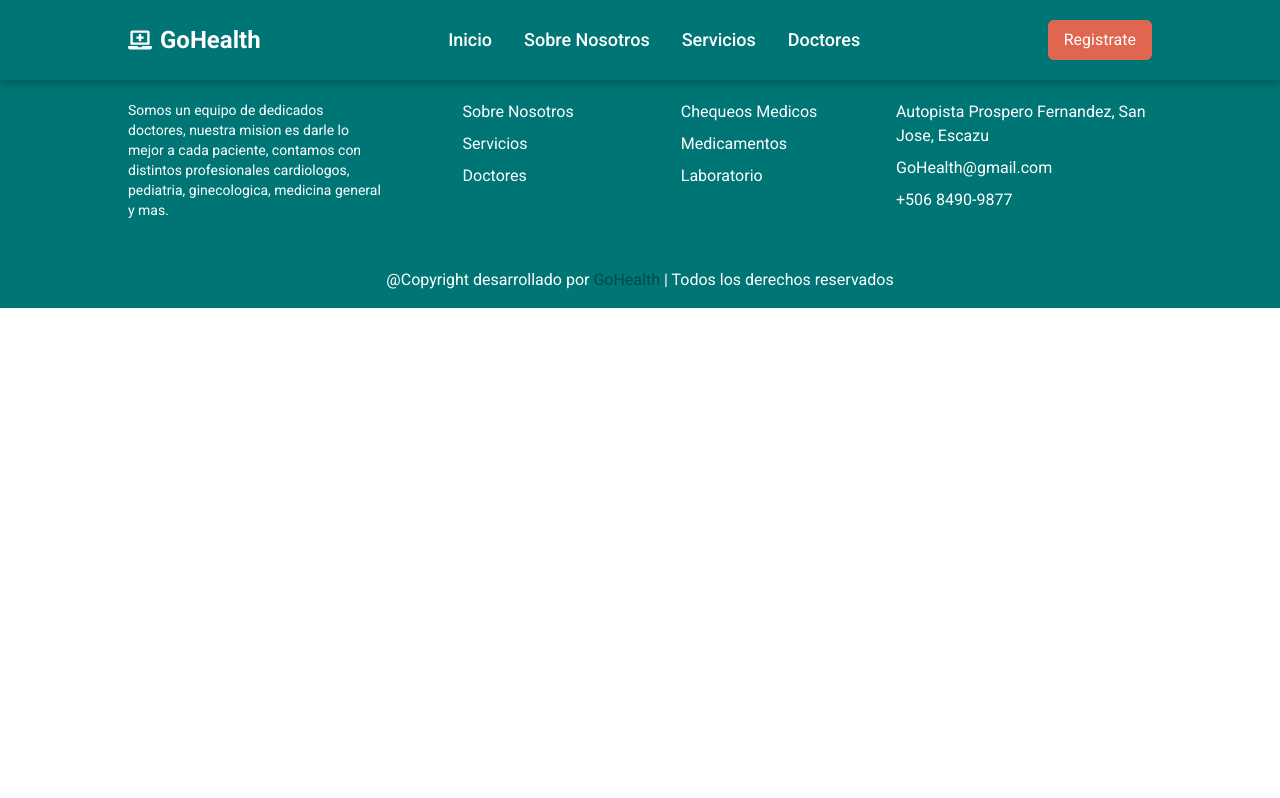
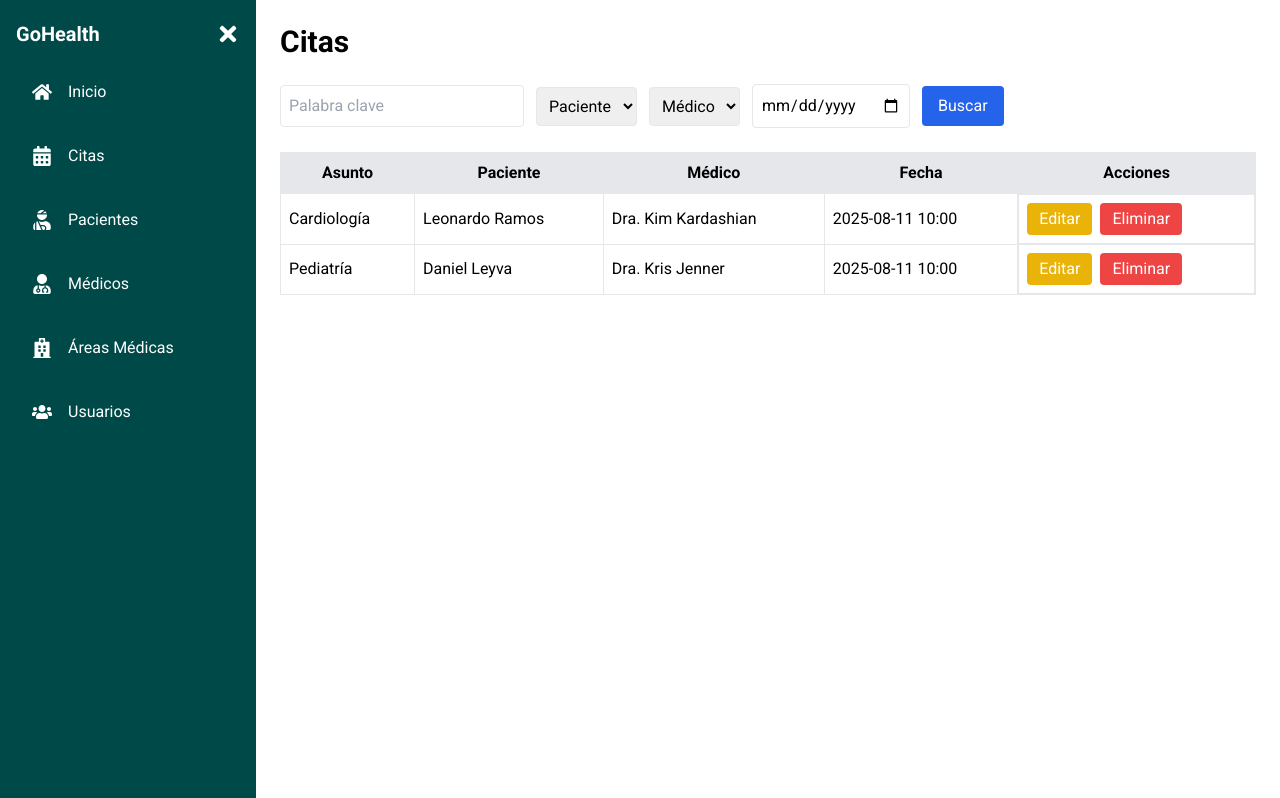
Before and after one commit to camillaquiros/Proyecto-Componentes, a React (Vite) app in the folder GoHealth/: page /citas in a window 1280 px wide. Shown: the top 798 px of the page. Built offline with nearby package versions, Linux system fonts and the light colour scheme.

Commit message:
Sidebar/Pagina Citas y redirección de login

```diff
--- a/GoHealth/src/App.jsx
+++ b/GoHealth/src/App.jsx
@@ -2,23 +2,26 @@ import React from "react";
 import { BrowserRouter as Router, Routes, Route, useLocation, Navigate } from "react-router-dom";
 import Navbar from "./components/Navbar";
 import Footer from "./components/Footer";
+import Sidebar from "./components/sidebar"; // Importar Sidebar
 import Inicio from "./components/Inicio";
 import Nosotros from "./components/Nosotros";
 import Servicios from "./components/Servicios";
 import Doctores from "./components/Doctores";
 import LogIn from "./LogIn";
 import Registro from "./Registro";
+import Citas from "./pages/Citas"; // Importar la página de Citas
 
 const Layout = ({ children }) => {
   const location = useLocation();
   const isAuthPage = location.pathname === "/LogIn" || location.pathname === "/Registro";
+  const isCitasPage = location.pathname === "/citas"; // Verifica si está en citas
 
   return (
     <>
-    {!isAuthPage && <Navbar />}
-    <main>{children}</main>
-    {!isAuthPage && <Footer />}
-  </>
+      {!isAuthPage && !isCitasPage && <Navbar />} {/* Oculta Navbar en Citas */}
+      <main>{children}</main>
+      {!isAuthPage && <Footer />}
+    </>
   );
 };
 
@@ -36,13 +39,14 @@ const App = () => {
     <Router>
       <Layout>
         <Routes>
-        <Route path="/" element={<Navigate to="/Home" />} />
-          <Route path="/home" element={<HomePage/>} />
-          <Route path="/nosotros" element={<Nosotros/>} />
-          <Route path="/servicios" element={<Servicios/>} />
-          <Route path="/doctores" element={<Doctores/>} />
-          <Route path="/login" element={<LogIn/>} />
-          <Route path="/registro" element={<Registro/>} />
+          <Route path="/" element={<Navigate to="/Home" />} />
+          <Route path="/home" element={<HomePage />} />
+          <Route path="/nosotros" element={<Nosotros />} />
+          <Route path="/servicios" element={<Servicios />} />
+          <Route path="/doctores" element={<Doctores />} />
+          <Route path="/login" element={<LogIn />} />
+          <Route path="/registro" element={<Registro />} />
+          <Route path="/citas" element={<Citas />} /> {/* Nueva ruta para Citas */}
           <Route path="*" element={<h1>404 - Página no encontrada</h1>} />
         </Routes>
       </Layout>
--- a/GoHealth/src/LogIn.jsx
+++ b/GoHealth/src/LogIn.jsx
@@ -6,10 +6,9 @@ function App() {
     const navigate = useNavigate();
     const {register, handleSubmit, formState: { errors }} = useForm();
 
-	console.log(errors.email);
-
-    const onSubmit = handleSubmit (data => {
+    const onSubmit = handleSubmit(data => {
         console.log(data);
+        navigate("/citas"); // Redirige a la página de Citas después del login
     });
 
     return (
@@ -29,8 +28,6 @@ function App() {
                 </div>
 
                 <div className='space-y-3 w-full'>
-
-
                     <div className='flex flex-col gap-2 w-full'>
                         <label
                             htmlFor='email'
@@ -45,15 +42,13 @@ function App() {
                                 ${errors.email ? 'border-red-500' : 'border-[#007575]'}
                               `}
                             placeholder='LuisMiguel@gmail.com'
-                            {
-								...register('email', {
+                            {...register('email', {
                                   required: 'El correo electrónico es requerido',
                                   pattern: {
-									value: '[a-z0-9._%+-]+@[a-z0-9.-]+\.[a-z]{2,4}$',
-									message: 'El correo no es valido',
+                                    value: /^[a-z0-9._%+-]+@[a-z0-9.-]+\.[a-z]{2,4}$/,
+                                    message: 'El correo no es válido',
                                   },
-								})
-							  }
+                            })}
                         />
 
                         {errors.email && (
@@ -95,9 +90,8 @@ function App() {
                         id='terms'
                         className='accent-stone-800 cursor-pointer rounded-sm w-5 h-5'
                         {...register ('terms',{
-							required: 'Debes aceptar los terminos y condiciones.'
+                            required: 'Debes aceptar los términos y condiciones.'
                         })}
-
                     />
                     <label
                         htmlFor='terms'
--- /dev/null
+++ b/GoHealth/src/components/sidebar.jsx
@@ -0,0 +1,36 @@
+import React, { useState } from "react";
+import { Link } from "react-router-dom";
+import { FaHome, FaCalendarAlt, FaUserInjured, FaUserMd, FaHospital, FaUsers, FaBars, FaTimes } from "react-icons/fa";
+
+const Sidebar = () => {
+  const [isOpen, setIsOpen] = useState(true);
+
+  return (
+    <div className={`h-screen bg-[#004949] text-white flex flex-col transition-all duration-300 ${isOpen ? "w-64" : "w-20"}`}>
+      <div className="flex justify-between items-center px-4 py-5">
+        <h1 className={`text-xl font-bold ${!isOpen && "hidden"}`}>GoHealth</h1>
+        <button onClick={() => setIsOpen(!isOpen)} className="text-white text-2xl">
+          {isOpen ? <FaTimes /> : <FaBars />}
+        </button>
+      </div>
+
+      <nav className="flex flex-col gap-4 px-4">
+        <SidebarItem to="/home" icon={<FaHome />} text="Inicio" isOpen={isOpen} />
+        <SidebarItem to="/citas" icon={<FaCalendarAlt />} text="Citas" isOpen={isOpen} />
+        <SidebarItem to="/pacientes" icon={<FaUserInjured />} text="Pacientes" isOpen={isOpen} />
+        <SidebarItem to="/medicos" icon={<FaUserMd />} text="Médicos" isOpen={isOpen} />
+        <SidebarItem to="/areas-medicas" icon={<FaHospital />} text="Áreas Médicas" isOpen={isOpen} />
+        <SidebarItem to="/usuarios" icon={<FaUsers />} text="Usuarios" isOpen={isOpen} />
+      </nav>
+    </div>
+  );
+};
+
+const SidebarItem = ({ to, icon, text, isOpen }) => (
+  <Link to={to} className="flex items-center gap-4 px-4 py-3 rounded-md hover:bg-[#007575] transition">
+    <span className="text-xl">{icon}</span>
+    <span className={`${!isOpen && "hidden"}`}>{text}</span>
+  </Link>
+);
+
+export default Sidebar;
--- /dev/null
+++ b/GoHealth/src/pages/Citas.jsx
@@ -0,0 +1,72 @@
+import React from "react";
+import Sidebar from "../components/sidebar";
+
+const Citas = () => {
+  return (
+    <div className="flex">
+      {/* Sidebar a la izquierda */}
+      <Sidebar />
+
+      {/* Contenido principal */}
+      <div className="flex-1 p-6">
+        <h1 className="text-3xl font-bold mb-6">Citas</h1>
+
+        {/* Filtros de búsqueda */}
+        <div className="flex items-center gap-3 mb-6">
+          <input
+            type="text"
+            placeholder="Palabra clave"
+            className="border p-2 rounded w-1/4"
+          />
+          <select className="border p-2 rounded">
+            <option>Paciente</option>
+          </select>
+          <select className="border p-2 rounded">
+            <option>Médico</option>
+          </select>
+          <input type="date" className="border p-2 rounded" />
+          <button className="bg-blue-600 text-white px-4 py-2 rounded">
+            Buscar
+          </button>
+        </div>
+
+        {/* Tabla de citas */}
+        <table className="w-full border-collapse border">
+          <thead>
+            <tr className="bg-gray-200">
+              <th className="border p-2">Asunto</th>
+              <th className="border p-2">Paciente</th>
+              <th className="border p-2">Médico</th>
+              <th className="border p-2">Fecha</th>
+              <th className="border p-2">Acciones</th>
+            </tr>
+          </thead>
+          <tbody>
+            <tr>
+              <td className="border p-2">Cardiología</td>
+              <td className="border p-2">Leonardo Ramos</td>
+              <td className="border p-2">Dra. Kim Kardashian</td>
+              <td className="border p-2">2025-08-11 10:00</td>
+              <td className="border p-2 flex gap-2">
+                <button className="bg-yellow-500 text-white px-3 py-1 rounded">Editar</button>
+                <button className="bg-red-500 text-white px-3 py-1 rounded">Eliminar</button>
+              </td>
+            </tr>
+            <tr>
+              <td className="border p-2">Pediatría</td>
+              <td className="border p-2">Daniel Leyva</td>
+              <td className="border p-2">Dra. Kris Jenner</td>
+              <td className="border p-2">2025-08-11 10:00</td>
+              <td className="border p-2 flex gap-2">
+                <button className="bg-yellow-500 text-white px-3 py-1 rounded">Editar</button>
+                <button className="bg-red-500 text-white px-3 py-1 rounded">Eliminar</button>
+              </td>
+            </tr>
+          </tbody>
+        </table>
+      </div>
+    </div>
+  );
+};
+
+export default Citas;
```
Lines whose indentation alone changed are shown as unchanged.
